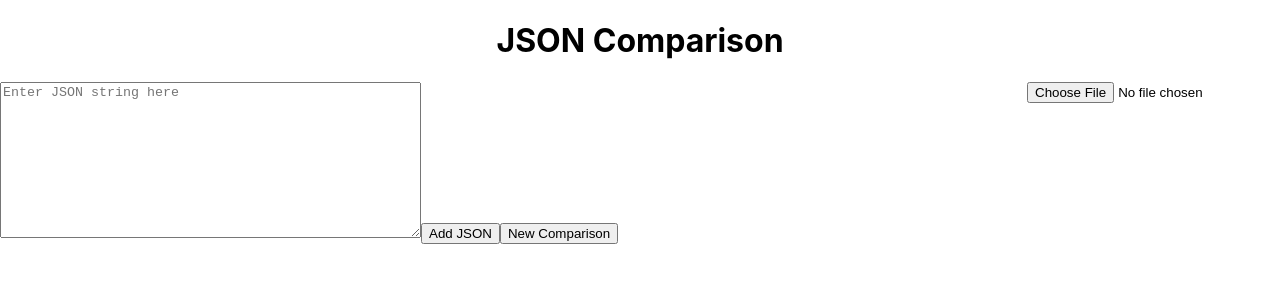
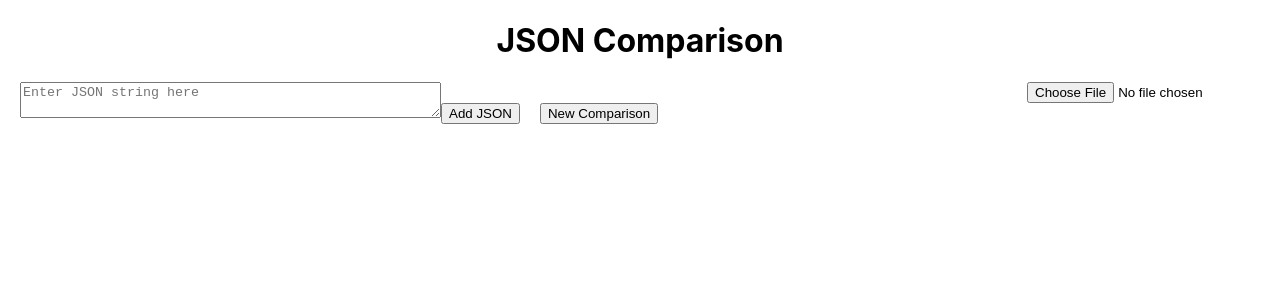
Before and after one commit to harsh2910/myapp, a React (Create React App) app: page / in a window 1280 px wide. Shown: the top 300 px of the page. Built offline with nearby package versions, Linux system fonts and the light colour scheme.

Commit message:
CSS fixex

```diff
--- a/src/App.tsx
+++ b/src/App.tsx
@@ -59,11 +59,12 @@ const App: React.FC = () => {
           value={jsonString}
           onChange={handleJsonStringChange}
           placeholder="Enter JSON string here"
-          rows={10}
+          rows={2}
           cols={50}
+          style={{ marginLeft: '20px' }}
         />
         <button onClick={handleAddJsonString}>Add JSON</button>
-        <button onClick={handleNewComparison}>New Comparison</button>
+        <button style={{ margin: '20px' }}onClick={handleNewComparison}>New Comparison</button>
       </div>
       {jsons.length > 0 && <JsonComparison jsons={jsons} />}
     </div>
```
